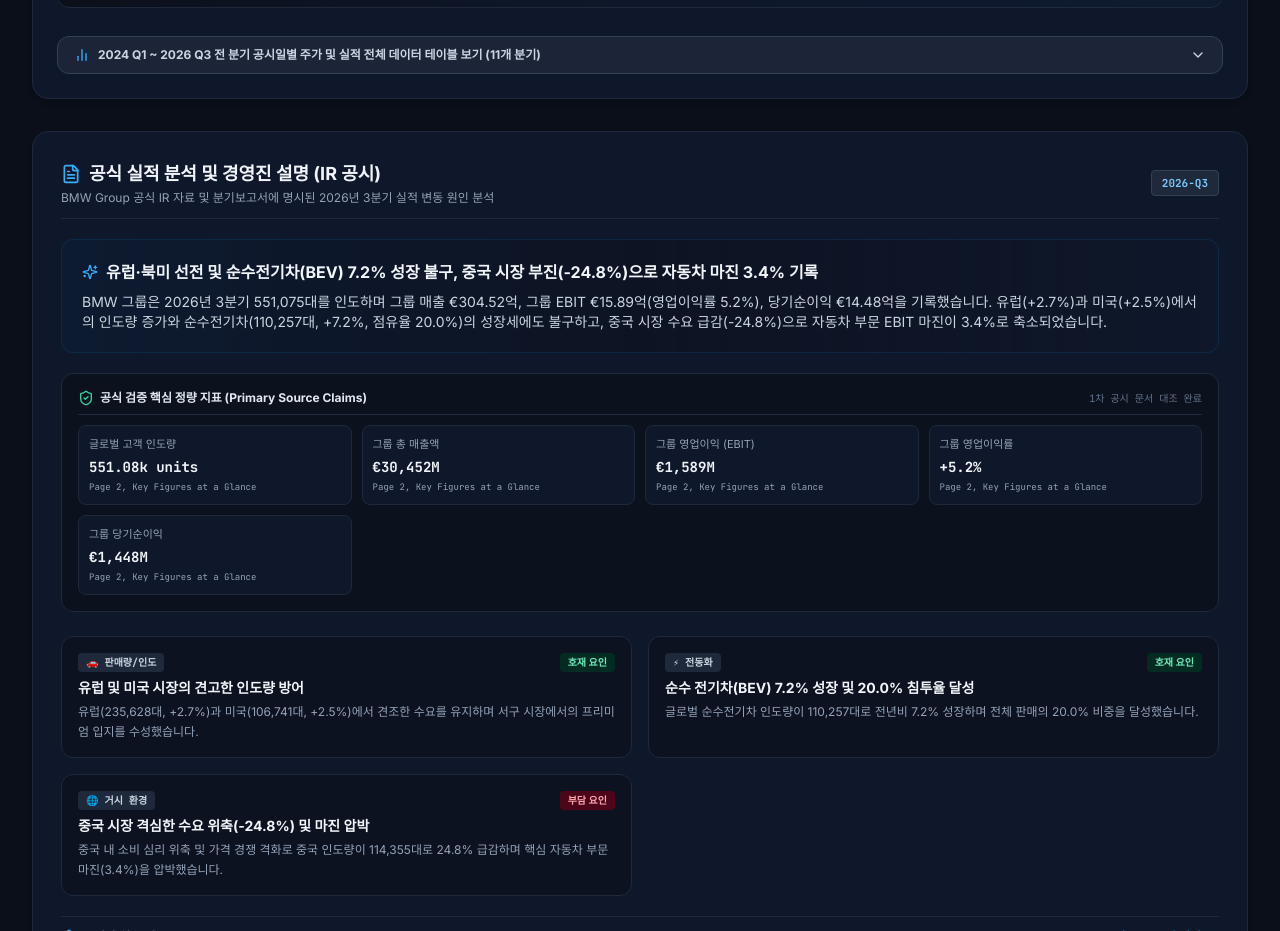
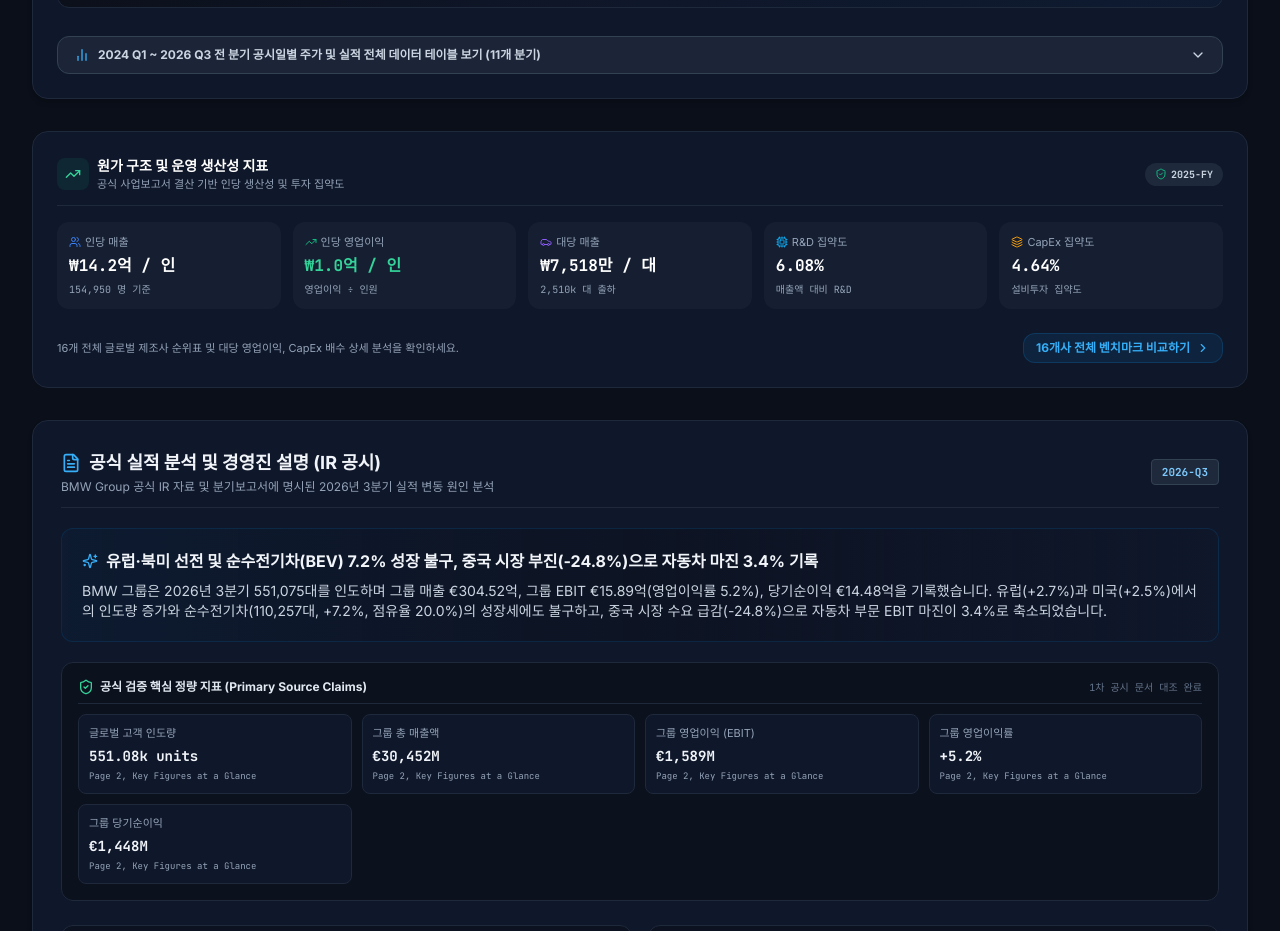
Before and after one commit to chbaede/autometrics-intelligence, a React (Vite) app: page /company/bmw_group in a window 1280 px wide. Shown: the part 2640-3571 px from the top of the page. Built offline with nearby package versions, Linux system fonts and the light colour scheme.

Commit message:
feat(company): add compact operational efficiency benchmark card to CompanyDashboard

```diff
--- /dev/null
+++ b/src/components/company/CompanyEfficiencyCard.tsx
@@ -0,0 +1,160 @@
+import React from 'react';
+import { Link } from 'react-router-dom';
+import { getCompanyEfficiencyRecord } from '../../data/efficiencyBenchmarkData';
+import {
+  convertEfficiencyAmount,
+  formatEfficiencyCurrency,
+  formatEfficiencyPercentage,
+} from '../../utils/efficiencyCalculations';
+import { useLanguage } from '../../i18n/LanguageContext';
+import {
+  TrendingUp,
+  Users,
+  Car,
+  Cpu,
+  Layers,
+  ChevronRight,
+  ShieldCheck,
+} from 'lucide-react';
+
+interface CompanyEfficiencyCardProps {
+  companyId: string;
+}
+
+export const CompanyEfficiencyCard: React.FC<CompanyEfficiencyCardProps> = ({ companyId }) => {
+  const { language } = useLanguage();
+  const record = getCompanyEfficiencyRecord(companyId, '2025-FY');
+
+  if (!record) {
+    return null;
+  }
+
+  const isProfitEmpNeg = record.profitPerEmployee < 0;
+
+  // Convert to localized display values (KRW for ko, USD for en)
+  const targetCurrency = language === 'ko' ? 'KRW' : 'USD';
+  const displayRevEmp = convertEfficiencyAmount(record.revenuePerEmployee, record.reportingCurrency, targetCurrency);
+  const displayProfitEmp = convertEfficiencyAmount(record.profitPerEmployee, record.reportingCurrency, targetCurrency);
+  const displayRevVeh = convertEfficiencyAmount(record.revenuePerVehicle, record.reportingCurrency, targetCurrency);
+
+  return (
+    <div className="bg-white dark:bg-slate-900 border border-slate-200 dark:border-slate-800 rounded-2xl p-6 shadow-xs space-y-4">
+      {/* Header */}
+      <div className="flex flex-col sm:flex-row sm:items-center justify-between gap-2 pb-3 border-b border-slate-100 dark:border-slate-800">
+        <div className="flex items-center gap-2">
+          <div className="w-8 h-8 rounded-lg bg-emerald-500/10 text-emerald-600 dark:text-emerald-400 flex items-center justify-center">
+            <TrendingUp className="w-4 h-4" />
+          </div>
+          <div>
+            <h3 className="text-sm font-bold text-slate-900 dark:text-white">
+              {language === 'ko' ? '원가 구조 및 운영 생산성 지표' : 'Operational Cost & Efficiency Benchmark'}
+            </h3>
+            <p className="text-[11px] text-slate-400">
+              {language === 'ko'
+                ? '공식 사업보고서 결산 기반 인당 생산성 및 투자 집약도'
+                : 'Audited full-year productivity and investment intensity'}
+            </p>
+          </div>
+        </div>
+
+        <div className="inline-flex items-center gap-1 px-2.5 py-1 rounded-full text-[10px] font-mono font-bold bg-slate-100 dark:bg-slate-800 text-slate-600 dark:text-slate-300 self-start sm:self-center">
+          <ShieldCheck className="w-3 h-3 text-emerald-500" />
+          <span>{record.period} {record.fiscalYearEnd.includes('Mar') ? '(3월 결산)' : ''}</span>
+        </div>
+      </div>
+
+      {/* KPI Grid */}
+      <div className="grid grid-cols-2 sm:grid-cols-3 lg:grid-cols-5 gap-3">
+        {/* Rev / Emp */}
+        <div className="p-3 bg-slate-50 dark:bg-slate-800/50 rounded-xl space-y-1">
+          <div className="flex items-center gap-1 text-[11px] text-slate-500 dark:text-slate-400">
+            <Users className="w-3 h-3 text-blue-500" />
+            <span>{language === 'ko' ? '인당 매출' : 'Rev / Emp'}</span>
+          </div>
+          <div className="text-sm sm:text-base font-bold text-slate-900 dark:text-white font-mono">
+            {formatEfficiencyCurrency(displayRevEmp, targetCurrency, language, 'employee')}
+          </div>
+          <div className="text-[10px] text-slate-400 font-mono">
+            {record.headcount.toLocaleString()} {language === 'ko' ? '명 기준' : 'headcount'}
+          </div>
+        </div>
+
+        {/* Profit / Emp */}
+        <div className="p-3 bg-slate-50 dark:bg-slate-800/50 rounded-xl space-y-1">
+          <div className="flex items-center gap-1 text-[11px] text-slate-500 dark:text-slate-400">
+            <TrendingUp className="w-3 h-3 text-emerald-500" />
+            <span>{language === 'ko' ? '인당 영업이익' : 'Profit / Emp'}</span>
+          </div>
+          <div
+            className={`text-sm sm:text-base font-bold font-mono ${
+              isProfitEmpNeg ? 'text-rose-600 dark:text-rose-400' : 'text-emerald-600 dark:text-emerald-400'
+            }`}
+          >
+            {formatEfficiencyCurrency(displayProfitEmp, targetCurrency, language, 'employee')}
+          </div>
+          <div className="text-[10px] text-slate-400 font-mono">
+            {language === 'ko' ? '영업이익 ÷ 인원' : 'EBIT / Headcount'}
+          </div>
+        </div>
+
+        {/* Rev / Veh */}
+        <div className="p-3 bg-slate-50 dark:bg-slate-800/50 rounded-xl space-y-1">
+          <div className="flex items-center gap-1 text-[11px] text-slate-500 dark:text-slate-400">
+            <Car className="w-3 h-3 text-violet-500" />
+            <span>{language === 'ko' ? '대당 매출' : 'Rev / Veh'}</span>
+          </div>
+          <div className="text-sm sm:text-base font-bold text-slate-900 dark:text-white font-mono">
+            {formatEfficiencyCurrency(displayRevVeh, targetCurrency, language, 'vehicle')}
+          </div>
+          <div className="text-[10px] text-slate-400 font-mono">
+            {record.comparableVolumeUsed.toLocaleString()}k {language === 'ko' ? '대 출하' : 'units'}
+          </div>
+        </div>
+
+        {/* R&D % */}
+        <div className="p-3 bg-slate-50 dark:bg-slate-800/50 rounded-xl space-y-1">
+          <div className="flex items-center gap-1 text-[11px] text-slate-500 dark:text-slate-400">
+            <Cpu className="w-3 h-3 text-sky-500" />
+            <span>{language === 'ko' ? 'R&D 집약도' : 'R&D %'}</span>
+          </div>
+          <div className="text-sm sm:text-base font-bold text-slate-900 dark:text-white font-mono">
+            {formatEfficiencyPercentage(record.rdIntensity)}
+          </div>
+          <div className="text-[10px] text-slate-400 font-mono">
+            {language === 'ko' ? '매출액 대비 R&D' : 'R&D as % of Rev'}
+          </div>
+        </div>
+
+        {/* CapEx % */}
+        <div className="p-3 bg-slate-50 dark:bg-slate-800/50 rounded-xl space-y-1">
+          <div className="flex items-center gap-1 text-[11px] text-slate-500 dark:text-slate-400">
+            <Layers className="w-3 h-3 text-amber-500" />
+            <span>{language === 'ko' ? 'CapEx 집약도' : 'CapEx %'}</span>
+          </div>
+          <div className="text-sm sm:text-base font-bold text-slate-900 dark:text-white font-mono">
+            {formatEfficiencyPercentage(record.capexIntensity)}
+          </div>
+          <div className="text-[10px] text-slate-400 font-mono">
+            {language === 'ko' ? '설비투자 집약도' : 'CapEx as % of Rev'}
+          </div>
+        </div>
+      </div>
+
+      {/* Deep-Link to Rankings */}
+      <div className="pt-2 flex flex-col sm:flex-row sm:items-center justify-between gap-2 text-xs">
+        <span className="text-[11px] text-slate-400">
+          {language === 'ko'
+            ? '16개 전체 글로벌 제조사 순위표 및 대당 영업이익, CapEx 배수 상세 분석을 확인하세요.'
+            : 'Compare across all 16 automakers with detailed profit per vehicle and CapEx multiple analysis.'}
+        </span>
+        <Link
+          to={`/rankings?tab=efficiency&oem=${companyId}`}
+          className="inline-flex items-center gap-1.5 px-3 py-1.5 rounded-xl font-bold text-brand-600 dark:text-brand-400 bg-brand-50 dark:bg-brand-500/10 hover:bg-brand-100 dark:hover:bg-brand-500/20 border border-brand-200 dark:border-brand-500/20 transition self-start sm:self-center shrink-0"
+        >
+          <span>{language === 'ko' ? '16개사 전체 벤치마크 비교하기' : 'Explore Full Benchmark in Rankings'}</span>
+          <ChevronRight className="w-3.5 h-3.5" />
+        </Link>
+      </div>
+    </div>
+  );
+};
--- a/src/pages/CompanyDashboardPage.tsx
+++ b/src/pages/CompanyDashboardPage.tsx
@@ -21,6 +21,7 @@ import {
 import { MetricLineChart } from '../components/metrics/charts/MetricLineChart';
 import { QuarterlyPerformanceCharts } from '../components/company/QuarterlyPerformanceCharts';
 import { StockEarningsCorrelationChart } from '../components/company/StockEarningsCorrelationChart';
+import { CompanyEfficiencyCard } from '../components/company/CompanyEfficiencyCard';
 import { ProvenanceModal } from '../components/metrics/ProvenanceModal';
 import { GoogleAdBanner } from '../components/common/GoogleAdBanner';
 import { SEO } from '../components/common/SEO';
@@ -642,6 +643,9 @@ export const CompanyDashboardPage: React.FC = () => {
         onSelectObservation={(obs) => setActiveProvenanceObs(obs)}
       />
 
+      {/* OEM COST & EFFICIENCY BENCHMARK CARD */}
+      <CompanyEfficiencyCard companyId={currentCompany.id} />
+
       {/* OFFICIAL PERFORMANCE DRIVERS & MANAGEMENT COMMENTARY */}
       {performanceDriver ? (
         <div className="bg-white dark:bg-slate-900 rounded-2xl border border-slate-200 dark:border-slate-800 p-4 sm:p-7 shadow-md space-y-5">
```
